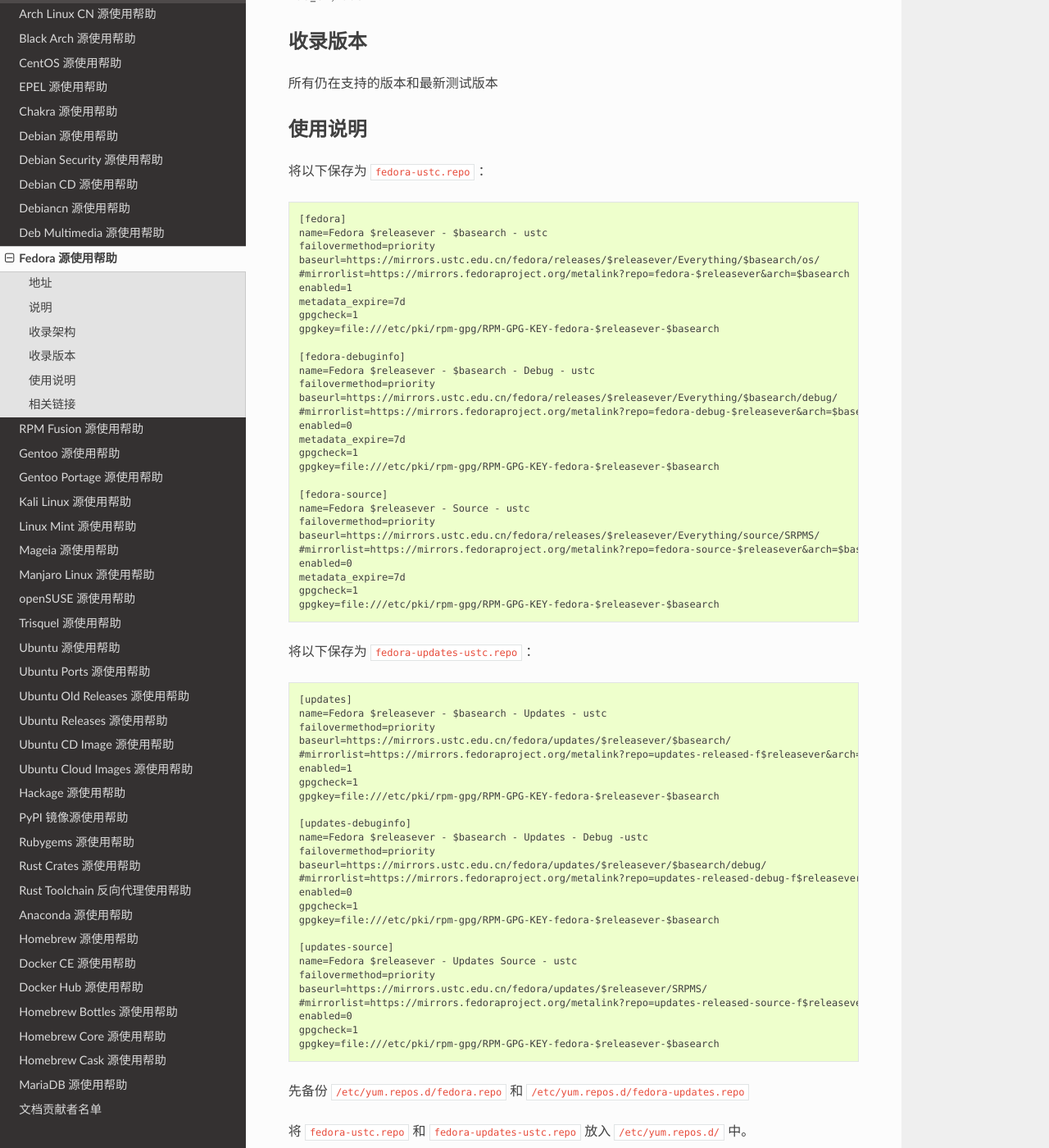
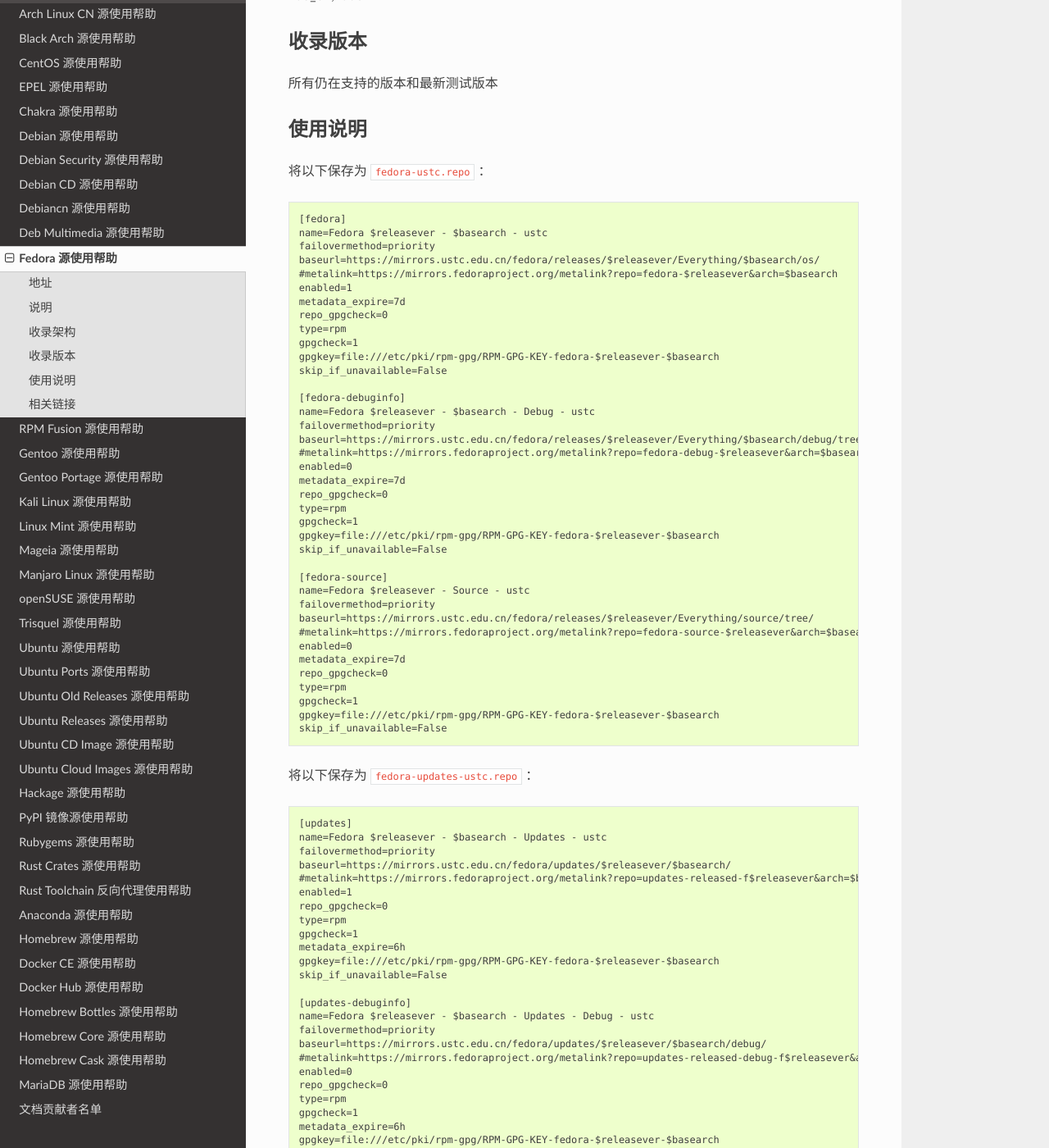
Before and after one commit to ustclug/mirrorhelp, a Sphinx documentation site: the page built from source/fedora.rst, in a window 1280 px wide and 1400 px high, scrolled down 458 px. Shown: the whole window at 82% size. Built offline with Sphinx 7.4.7 and the Read the Docs theme 2.0.0, drawn with Linux system fonts in a browser that asks for light colours; pages that are not in the unit, such as notebooks, are missing from menus; some of the changed text lies outside the part shown.

Commit message:
Update fedora.rst

```diff
--- a/source/fedora.rst
+++ b/source/fedora.rst
@@ -33,31 +33,40 @@
   name=Fedora $releasever - $basearch - ustc
   failovermethod=priority
   baseurl=https://mirrors.ustc.edu.cn/fedora/releases/$releasever/Everything/$basearch/os/
-  #mirrorlist=https://mirrors.fedoraproject.org/metalink?repo=fedora-$releasever&arch=$basearch
+  #metalink=https://mirrors.fedoraproject.org/metalink?repo=fedora-$releasever&arch=$basearch
   enabled=1
   metadata_expire=7d
+  repo_gpgcheck=0
+  type=rpm
   gpgcheck=1
   gpgkey=file:///etc/pki/rpm-gpg/RPM-GPG-KEY-fedora-$releasever-$basearch
+  skip_if_unavailable=False
 
   [fedora-debuginfo]
   name=Fedora $releasever - $basearch - Debug - ustc
   failovermethod=priority
-  baseurl=https://mirrors.ustc.edu.cn/fedora/releases/$releasever/Everything/$basearch/debug/
-  #mirrorlist=https://mirrors.fedoraproject.org/metalink?repo=fedora-debug-$releasever&arch=$basearch
+  baseurl=https://mirrors.ustc.edu.cn/fedora/releases/$releasever/Everything/$basearch/debug/tree/
+  #metalink=https://mirrors.fedoraproject.org/metalink?repo=fedora-debug-$releasever&arch=$basearch
   enabled=0
   metadata_expire=7d
+  repo_gpgcheck=0
+  type=rpm
   gpgcheck=1
   gpgkey=file:///etc/pki/rpm-gpg/RPM-GPG-KEY-fedora-$releasever-$basearch
+  skip_if_unavailable=False
 
   [fedora-source]
   name=Fedora $releasever - Source - ustc
   failovermethod=priority
-  baseurl=https://mirrors.ustc.edu.cn/fedora/releases/$releasever/Everything/source/SRPMS/
-  #mirrorlist=https://mirrors.fedoraproject.org/metalink?repo=fedora-source-$releasever&arch=$basearch
+  baseurl=https://mirrors.ustc.edu.cn/fedora/releases/$releasever/Everything/source/tree/
+  #metalink=https://mirrors.fedoraproject.org/metalink?repo=fedora-source-$releasever&arch=$basearch
   enabled=0
   metadata_expire=7d
+  repo_gpgcheck=0
+  type=rpm
   gpgcheck=1
   gpgkey=file:///etc/pki/rpm-gpg/RPM-GPG-KEY-fedora-$releasever-$basearch
+  skip_if_unavailable=False
 
 将以下保存为 :file:`fedora-updates-ustc.repo` ：
 
@@ -67,28 +76,40 @@
   name=Fedora $releasever - $basearch - Updates - ustc
   failovermethod=priority
   baseurl=https://mirrors.ustc.edu.cn/fedora/updates/$releasever/$basearch/
-  #mirrorlist=https://mirrors.fedoraproject.org/metalink?repo=updates-released-f$releasever&arch=$basearch
+  #metalink=https://mirrors.fedoraproject.org/metalink?repo=updates-released-f$releasever&arch=$basearch
   enabled=1
+  repo_gpgcheck=0
+  type=rpm
   gpgcheck=1
+  metadata_expire=6h
   gpgkey=file:///etc/pki/rpm-gpg/RPM-GPG-KEY-fedora-$releasever-$basearch
+  skip_if_unavailable=False
 
   [updates-debuginfo]
-  name=Fedora $releasever - $basearch - Updates - Debug -ustc
+  name=Fedora $releasever - $basearch - Updates - Debug - ustc
   failovermethod=priority
   baseurl=https://mirrors.ustc.edu.cn/fedora/updates/$releasever/$basearch/debug/
-  #mirrorlist=https://mirrors.fedoraproject.org/metalink?repo=updates-released-debug-f$releasever&arch=$basearch
+  #metalink=https://mirrors.fedoraproject.org/metalink?repo=updates-released-debug-f$releasever&arch=$basearch
   enabled=0
+  repo_gpgcheck=0
+  type=rpm
   gpgcheck=1
+  metadata_expire=6h
   gpgkey=file:///etc/pki/rpm-gpg/RPM-GPG-KEY-fedora-$releasever-$basearch
+  skip_if_unavailable=False
 
   [updates-source]
   name=Fedora $releasever - Updates Source - ustc
   failovermethod=priority
   baseurl=https://mirrors.ustc.edu.cn/fedora/updates/$releasever/SRPMS/
-  #mirrorlist=https://mirrors.fedoraproject.org/metalink?repo=updates-released-source-f$releasever&arch=$basearch
+  #metalink=https://mirrors.fedoraproject.org/metalink?repo=updates-released-source-f$releasever&arch=$basearch
   enabled=0
+  repo_gpgcheck=0
+  type=rpm
   gpgcheck=1
+  metadata_expire=6h
   gpgkey=file:///etc/pki/rpm-gpg/RPM-GPG-KEY-fedora-$releasever-$basearch
+  skip_if_unavailable=False
 
 先备份 :file:`/etc/yum.repos.d/fedora.repo` 和 :file:`/etc/yum.repos.d/fedora-updates.repo`
 
```
